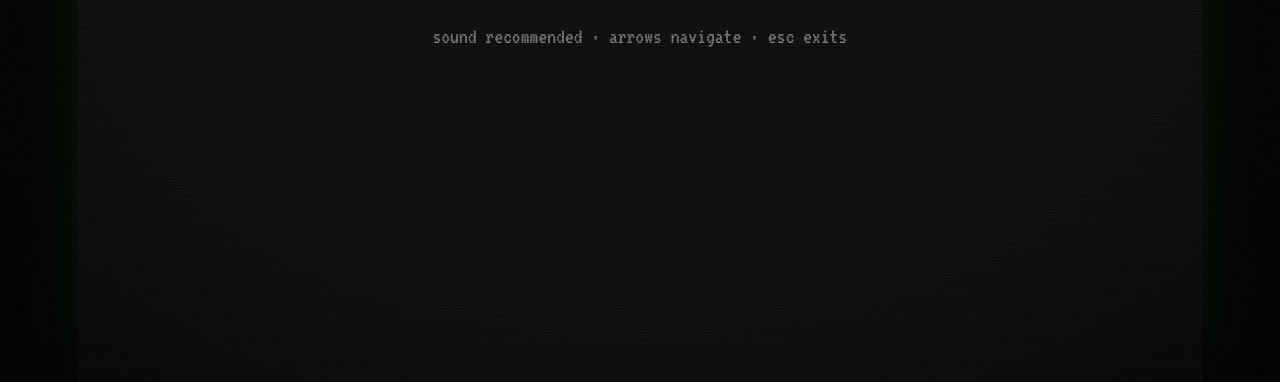
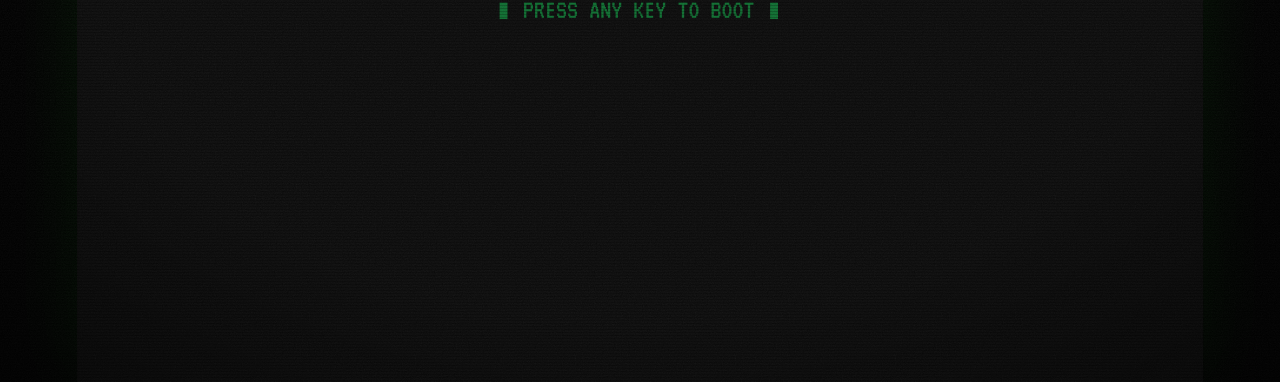
Before and after one commit to Fictionistique/AddIt87, a plain HTML site: page index.html in a window 1280 px wide. Shown: the part 418-800 px from the top of the page. Drawn offline with Linux system fonts and the light colour scheme.

Commit message:
Remove boot prompt guide text

```diff
--- a/index.html
+++ b/index.html
@@ -26,7 +26,6 @@
       <div id="bootprompt">
         <div class="big">ADDIT'87</div>
         <div class="blinkslow">&#9646; PRESS ANY KEY TO BOOT &#9646;</div>
-        <div class="dim">sound recommended &middot; arrows navigate &middot; esc exits</div>
       </div>
     </div>
 
```
Also changed, not shown: index_old.html (+0 -1 lines).
